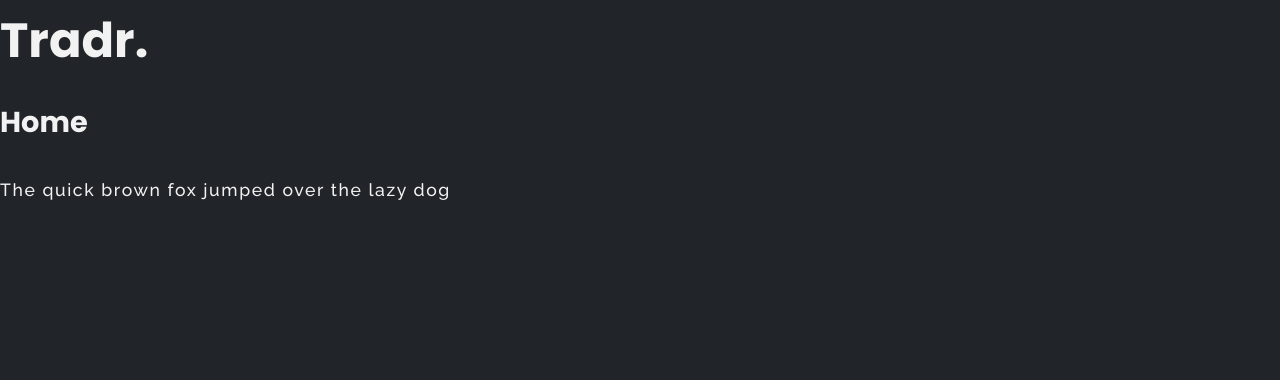
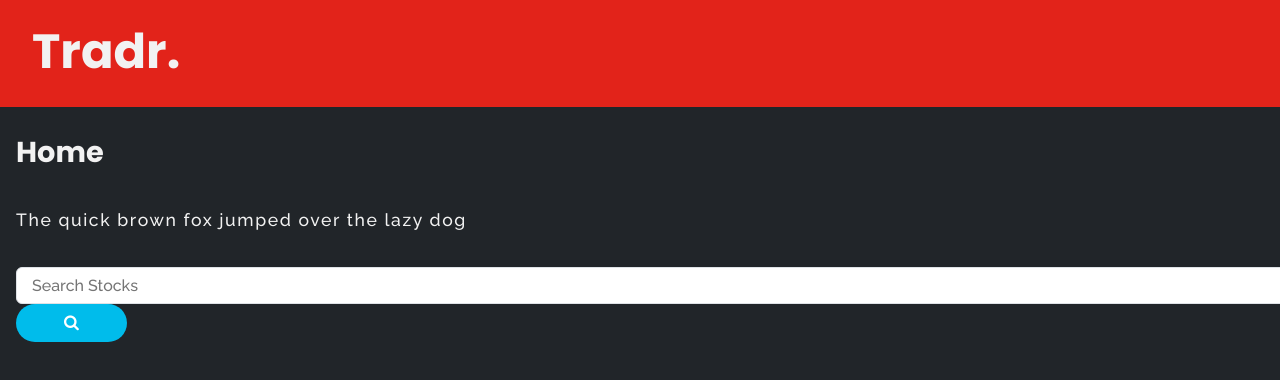
Before and after one commit to benitosy/tradr, an Angular app in the folder tradr/: page / in a window 1280 px wide. Shown: the top 380 px of the page. Built offline with nearby package versions, Linux system fonts and the light colour scheme.

Commit message:
add unit testing

```diff
--- a/tradr/src/app/app.module.ts
+++ b/tradr/src/app/app.module.ts
@@ -2,6 +2,7 @@ import { BrowserModule } from '@angular/platform-browser';
 import { NgModule } from '@angular/core';
 import { FormsModule } from '@angular/forms';
 import { HttpClientModule } from '@angular/common/http';
+import { RouterModule, Routes } from '@angular/router';
 
 import { AppRoutingModule } from './app-routing.module';
 import { AppComponent } from './app.component';
@@ -15,6 +16,7 @@ import { PageNotFoundComponent } from './page-not-found/page-not-found.component
     PageNotFoundComponent
   ],
   imports: [
+    RouterModule,
     BrowserModule,
     AppRoutingModule,
     FormsModule,
--- a/tradr/src/app/home/home.component.html
+++ b/tradr/src/app/home/home.component.html
@@ -1,2 +1,6 @@
 <h2>Home</h2>
 <p>The quick brown fox jumped over the lazy dog</p>
+<form id="ticker-search">
+	<input type="text" name="ticker-search" placeholder="Search Stocks" />
+	<button type="submit"><i class="fa fa-search" aria-hidden="true"></i></button>
+</form>
--- a/tradr/src/app/page-not-found/page-not-found.component.html
+++ b/tradr/src/app/page-not-found/page-not-found.component.html
@@ -1,4 +1,4 @@
 <section id="not-found">
-	<h1>{{TEXT.pageNotFoundHeader}}</h1>
-	<p>{{TEXT.pageNotFoundBody}}</p>
+	<h1>PAGE NOT FOUND!</h1>
+	<p>Please spin around in your chair and say "Beetlejuice" 3 times to load the page you are looking for.</p>
 </section>
--- a/tradr/src/styles/breakpoints/_1030.scss
+++ b/tradr/src/styles/breakpoints/_1030.scss
@@ -3,6 +3,10 @@
 1030px and up
 
 ******************************************************************/
+#header {
+	padding: 0.7rem 2rem 0.3rem 2rem;
+}
+
 #home {
 }
 
--- a/tradr/src/styles/breakpoints/_1600.scss
+++ b/tradr/src/styles/breakpoints/_1600.scss
@@ -3,11 +3,6 @@
 1600px and up
 
 ******************************************************************/
-#header {
-	padding: 0.7rem 2rem 0.3rem 2rem;
-	background-color: $red;
-}
-
 #body {
 	.body {
 		max-width: 1600px;
--- a/tradr/src/styles/breakpoints/_base.scss
+++ b/tradr/src/styles/breakpoints/_base.scss
@@ -2,5 +2,12 @@
 Mobile
 ******************************************************************/
 #header {
+	padding: 0.4rem 1rem 0.2rem 1rem;
+	background-color: $red;
+}
 
+#body {
+	.body {
+		padding: 0 1rem;
+	}
 }
--- a/tradr/src/styles/modules/_forms.scss
+++ b/tradr/src/styles/modules/_forms.scss
@@ -33,7 +33,7 @@ textarea,
   @include round-corners(6px);
   display: block;
   font-size: 1rem;
-  color: $text-color;
+  color: $gray-800;
   vertical-align: middle;
   box-shadow: none;
   width: 100%;
```
Also changed, not shown: 1 other file (tests, documents, lock files or other folders).
